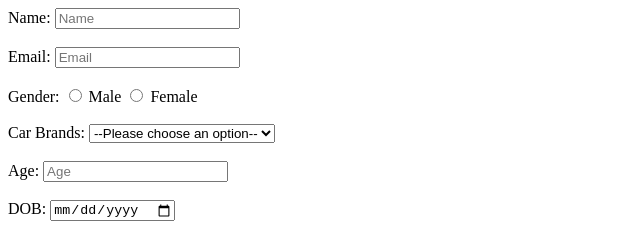
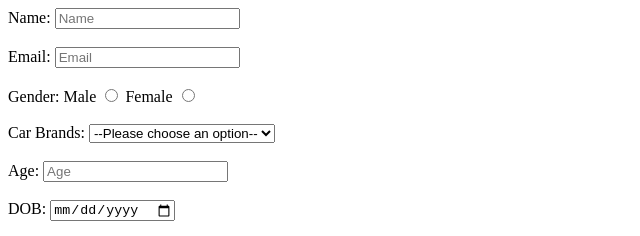
Before and after one commit to acciojob/signup-form-car-Saipavan8790, a website: page main.html in a window 1280 px wide. Shown: the top 236 px of the page, 0-640 px from the left. Drawn offline with Linux system fonts and the light colour scheme.

Commit message:
created a submission

```diff
--- a/main.html
+++ b/main.html
@@ -16,10 +16,10 @@
 		<input type="email" id="email" name="email"  placeholder="Email" required>
 		<br><br>
 		<label for="radio">Gender:</label>
-		<input type="radio" name="gender" required>
 		<label for="gender_m">Male</label>
 		<input type="radio" id="gender_m" name="gender" required>
 		<label for="gender_f">Female</label>
+		<input type="radio" id="gender_f" name="gender" required>
 		<br><br>
 		<label for="cars">Car Brands:</label>
 		<select id="cars" name="cars" required>
```
